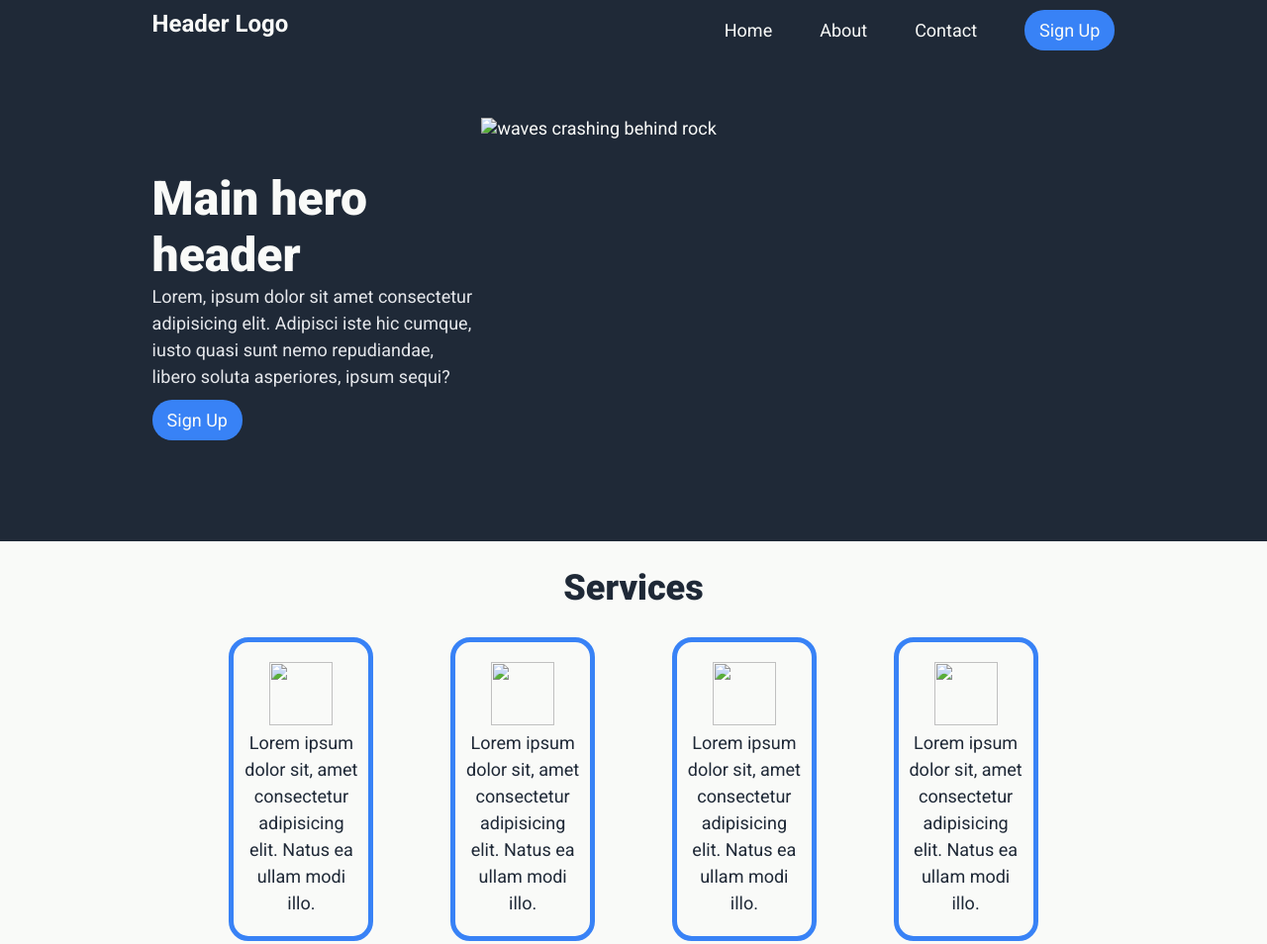
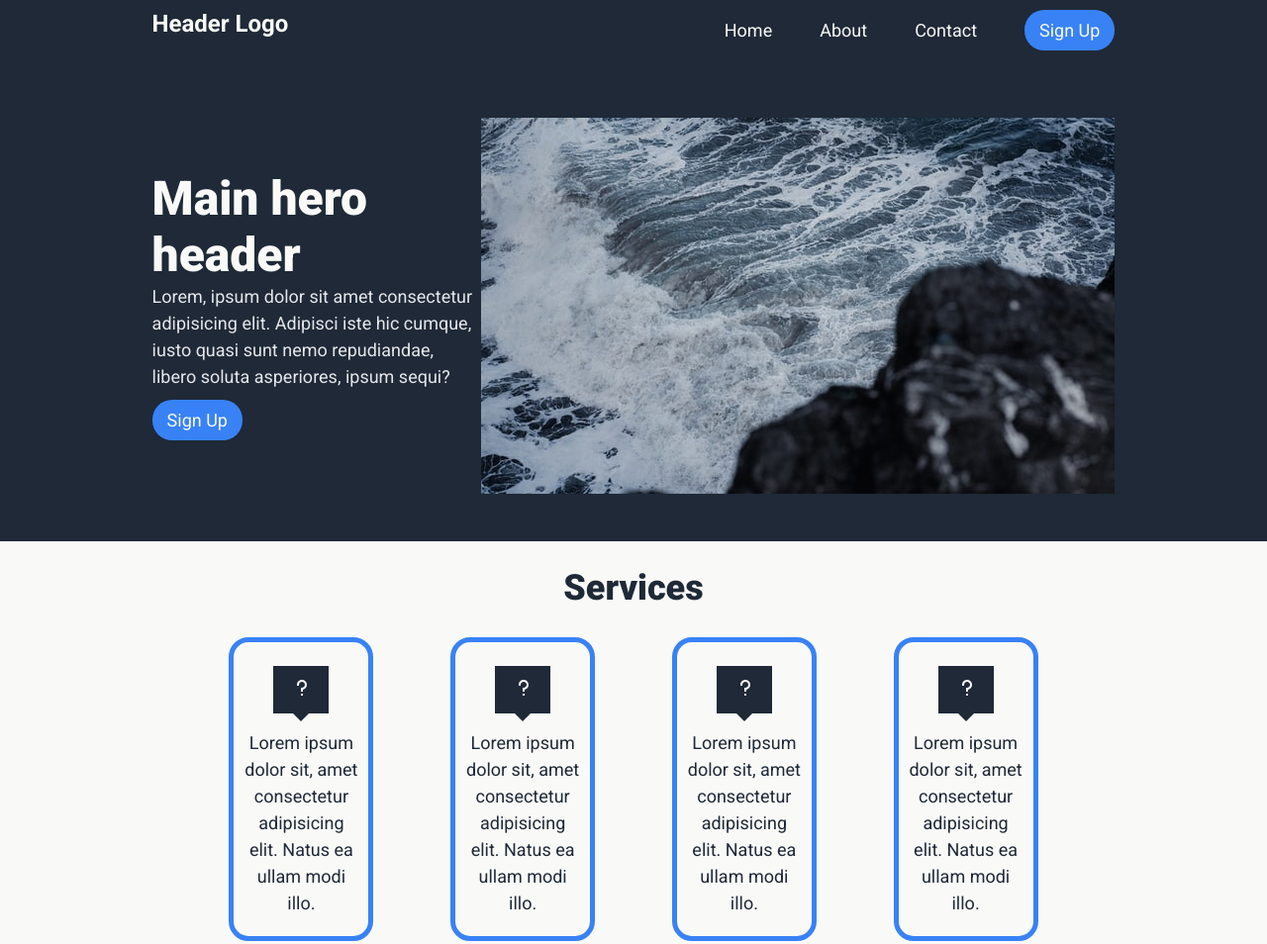
Before and after one commit to katelyngrimoldby/landing-page, a plain HTML site: page index.html in a window 1280 px wide. Shown: the top 954 px of the page at 99% size. Drawn offline with Linux system fonts and the light colour scheme; the site is published under a folder, as on GitHub Pages, so addresses that start at the root find nothing.

Commit message:
Fix brokem img links

```diff
--- a/index.html
+++ b/index.html
@@ -29,7 +29,7 @@
                 </p>
                 <a href="#" class="btn">Sign Up</a>
             </div>
-            <img src="/images/hero.jpg" decoding="async" alt="waves crashing behind rock" width="640" height="380">
+            <img src="images/hero.jpg" decoding="async" alt="waves crashing behind rock" width="640" height="380">
         </div>
     </section>
 
@@ -38,25 +38,25 @@
        <h2>Services</h2>
        <div class="container">
            <div class="card">
-               <img src="/images/icon.svg" decoding="async" loading="lazy" aria-hidden="true" width="64" height="64">
+               <img src="images/icon.svg" decoding="async" loading="lazy" aria-hidden="true" width="64" height="64">
                <p>
                    Lorem ipsum dolor sit, amet consectetur adipisicing elit. Natus ea ullam modi illo.
                 </p>
            </div>
            <div class="card">
-            <img src="/images/icon.svg" decoding="async" loading="lazy" aria-hidden="true" width="64" height="64">
+            <img src="images/icon.svg" decoding="async" loading="lazy" aria-hidden="true" width="64" height="64">
             <p>
                 Lorem ipsum dolor sit, amet consectetur adipisicing elit. Natus ea ullam modi illo.
             </p>
         </div>
         <div class="card">
-            <img src="/images/icon.svg" decoding="async" loading="lazy" aria-hidden="true" width="64" height="64">
+            <img src="images/icon.svg" decoding="async" loading="lazy" aria-hidden="true" width="64" height="64">
             <p>
                 Lorem ipsum dolor sit, amet consectetur adipisicing elit. Natus ea ullam modi illo.
             </p>
         </div>
         <div class="card">
-            <img src="/images/icon.svg" decoding="async" loading="lazy" aria-hidden="true" width="64" height="64">
+            <img src="images/icon.svg" decoding="async" loading="lazy" aria-hidden="true" width="64" height="64">
             <p>
                 Lorem ipsum dolor sit, amet consectetur adipisicing elit. Natus ea ullam modi illo.
             </p>
```
